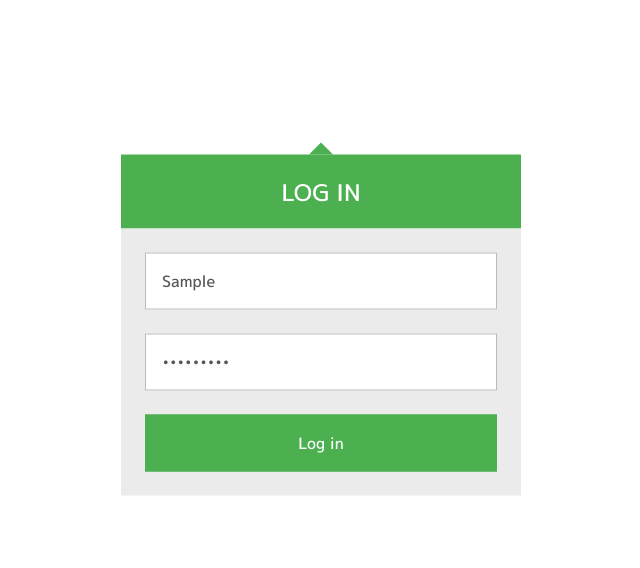
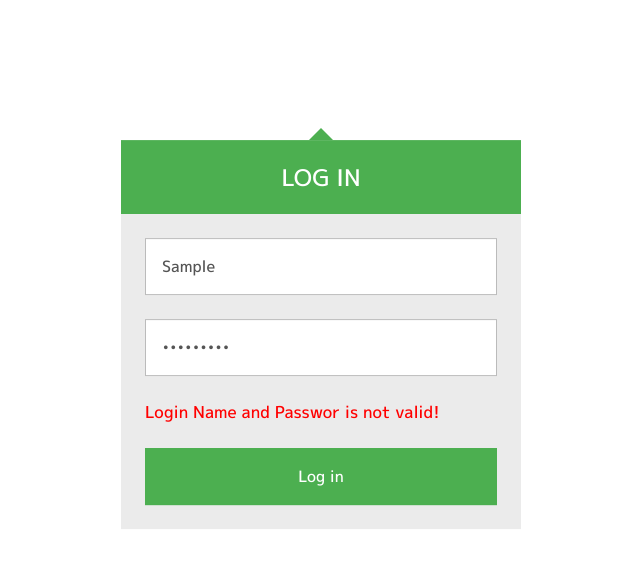
Before and after one commit to nwemar/CKM-React, a React (Create React App) app: page / in a window 1280 px wide. Both pictures are taken after typing "Sample", "Sample123" into the empty fields and a click on the input "Log in". Shown: the top 568 px of the page, without its empty margins (319-959 px from the left). Built offline with nearby package versions, Linux system fonts and the light colour scheme.

Commit message:
test seven

```diff
--- a/public/index.html
+++ b/public/index.html
@@ -8,7 +8,7 @@
       content="Web site created using create-react-app"
     />
 
-    <title>React App</title>
+    <title>CKM App</title>
   </head>
   <body>
     <noscript>You need to enable JavaScript to run this app.</noscript>
--- a/src/App.js
+++ b/src/App.js
@@ -1,5 +1,5 @@
 
-import React,{Suspense, useState } from 'react';
+import React,{Suspense, useState,useEffect } from 'react';
 import './App.css';
 import { Routes ,Route,useNavigate   } from 'react-router-dom';
 import { useSelector } from 'react-redux';
@@ -14,6 +14,8 @@ import Sidebar from './component/sidebar';
 // import SystemTeam from './component/SystemTeam';
 // import Csharp from './component/Csharp';
 
+import LoginValidate from './component/LoginValidate';
+
  import Login from './component/Login';
 // import PHP from './component/PHP';
 const About = React.lazy(() => import('./component/About'));
@@ -23,9 +25,13 @@ const SystemTeam = React.lazy(() => import('./component/SystemTeam'));
 const Csharp = React.lazy(() => import('./component/Csharp'));
 const PHP = React.lazy(() => import('./component/PHP'));
 
+
+
 function App() {
+  const [formErrors, setFormErrors]=useState({});
+  const [validErrors, setValidErrors]=useState();
   const [loginSuccess, setLoginSuccess]=useState(false);
-   const Csharp_data = useSelector(state => state.CSharp_Call_Reducer.csharpmembers);
+  const Csharp_data = useSelector(state => state.CSharp_Call_Reducer.csharpmembers);
   const PHP_data = useSelector(state => state.PHP_Call_Reducer.phpmembers);
 
    const [loginformData, setLoginFormData] = useState(
@@ -38,37 +44,42 @@ function App() {
         const { value, id } = e.target;
 
         setLoginFormData({ ...loginformData, [id]: value })
+        setFormErrors(LoginValidate(loginformData));
+        setValidErrors("");
     }
     const navigate = useNavigate();
     const handleLoginSubmit = (e) => {
         e.preventDefault();
+        setFormErrors(LoginValidate(loginformData));
 
         const csharp_Item = Csharp_data.filter((c) => c.loginname === loginformData.loginname && c.password === loginformData.password);
 
         if (csharp_Item.length === 0) {
+
             const php_Item = PHP_data.filter((p) => p.loginname === loginformData.loginname && p.password === loginformData.password);
 
             if (php_Item.length === 0) {
                 setLoginSuccess(false);
-                alert("Login Fail");
+                setValidErrors("Login Name and Passwor is not valid!");
             }
             else {
                setLoginSuccess(true);
-                alert("login Success!");
                 navigate('/')
             }
         }
         else {
-            setLoginSuccess(true);
+             setLoginSuccess(true);
              navigate('/')
         }
     }
+
     const handleLogout=()=>{
        setLoginSuccess(false);
+       setLoginFormData("");
     }
   return (
     <div className='page-container'>
-       {loginSuccess === false ? <Login onChange={onLoginChange} handleLoginSubmit={handleLoginSubmit} /> : <Suspense fallback={<div>Loading...</div>}>
+       {loginSuccess === false ? <Login onChange={onLoginChange} handleLoginSubmit={handleLoginSubmit} errors={formErrors} checkErrors={validErrors} /> : <Suspense fallback={<div>Loading...</div>}>
       <div className='content-wrap'>
         <Navbar handleLogout={handleLogout}> </Navbar>
         <Logoimage> </Logoimage>
@@ -83,7 +94,7 @@ function App() {
             <Route  path="/ckmgroups" element={<Ckmgroups/>}></Route>
             <Route  path="/SystemTeam" element={<SystemTeam/>}></Route>
             <Route  path="/CSharp" element={<Csharp/>}></Route>
-             <Route  path="/PHP" element={<PHP/>}></Route>
+            <Route  path="/PHP" element={<PHP/>}></Route>
             <Route  path="/ReactTeam" element={<ReactTeam/>}></Route>
             </Routes>
         </div>
--- a/src/component/Login.jsx
+++ b/src/component/Login.jsx
@@ -1,10 +1,9 @@
-import React, { useState } from 'react'
 import '../style/login.scss';
 
 
 export const Login = (props) => {
-    const { onChange, handleLoginSubmit } = props;
-
+    const { onChange, handleLoginSubmit, errors, checkErrors } = props;
+    console.log(checkErrors);
     return (
 
         <div className="login">
@@ -14,10 +13,13 @@ export const Login = (props) => {
 
             <form className="login-container" onSubmit={(e) => handleLoginSubmit(e)}>
                 <p><input type="text" placeholder='enter login name' id='loginname' onChange={e => onChange(e)} /></p>
+                {errors.loginname && <p style={{ color: "red" }}>{errors.loginname}</p>}
                 <p><input type="password" placeholder='enter password' id='password' onChange={e => onChange(e)} /></p>
+                {errors.password && <p style={{ color: "red" }}>{errors.password}</p>}
+                {!errors.loginname && !errors.password && checkErrors && <p style={{ color: "red" }}>{checkErrors}</p>}
                 <p><input type="submit" value="Log in" /></p>
             </form>
-        </div>
+        </div >
     )
 
 }
--- /dev/null
+++ b/src/component/LoginValidate.jsx
@@ -0,0 +1,16 @@
+
+import { useSelector } from 'react-redux';
+
+export const LoginValidate = (values) => {
+
+    let errors = {};
+    if (!values.loginname) {
+        errors.loginname = "Login Name is requied!";
+    }
+    if (!values.password) {
+        errors.password = "Password is requied!";
+    }
+    return errors;
+}
+
+export default LoginValidate;
```
